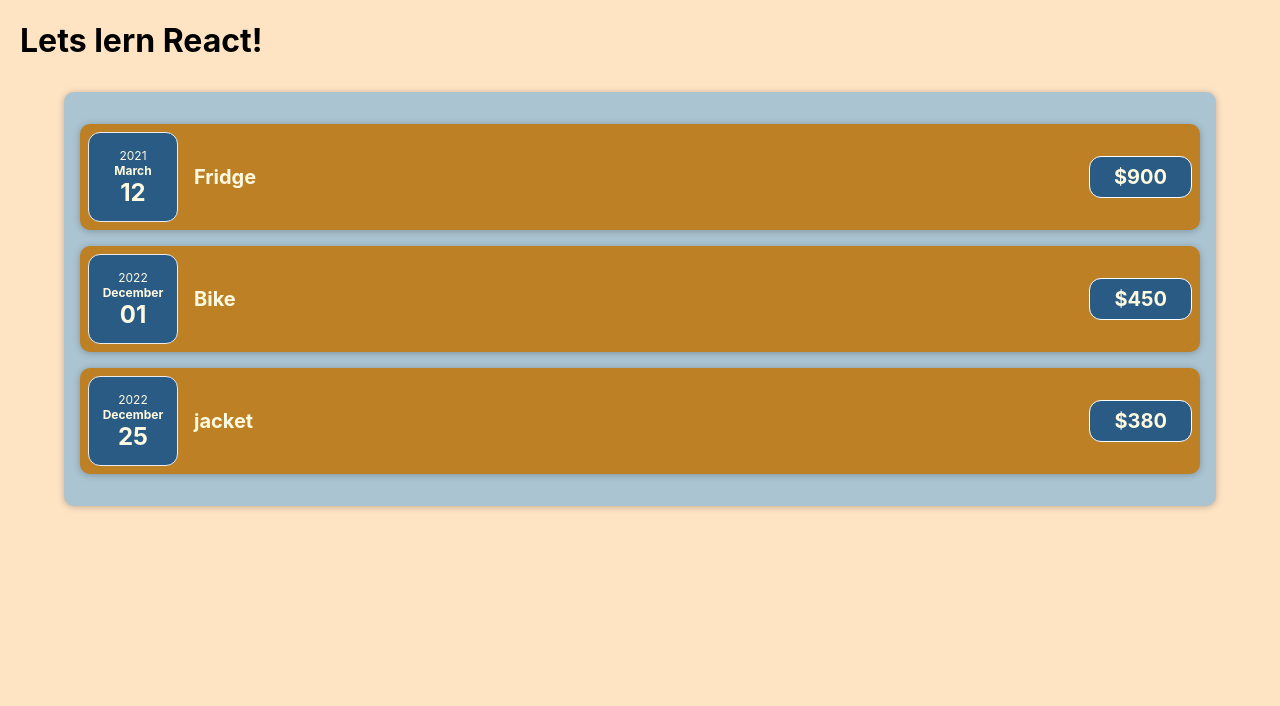
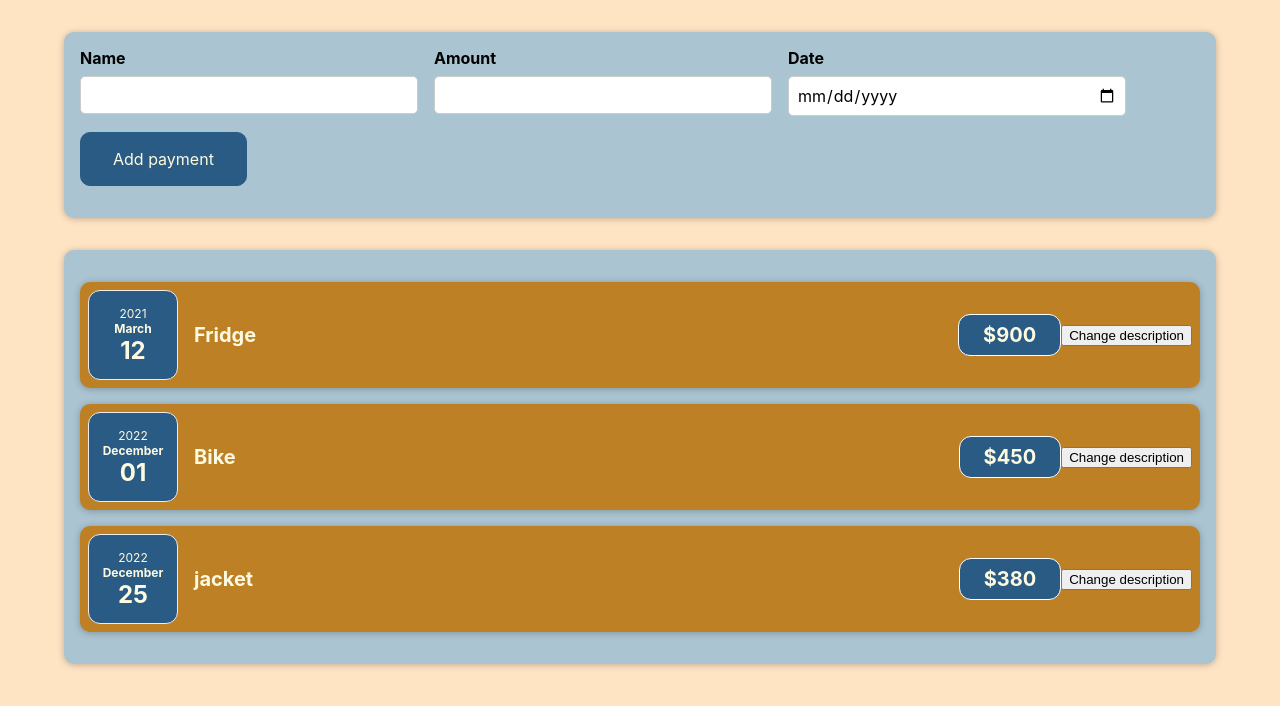
Before and after one commit to Radchenko87dmytro/payment-management, a React (Create React App) app: page / in a window 1280 px wide. Shown: the top 706 px of the page. Built offline with nearby package versions, Linux system fonts and the light colour scheme.

Commit message:
Adding input form and modifying useState function like (Set objects get information from userInput variable)

```diff
--- a/src/App.js
+++ b/src/App.js
@@ -1,10 +1,11 @@
 // import CostItem from "./components/CostItem";
 import React from "react";
 import Costs from "./components/Costs/Costs";
+import NewCost from "./components/NewCost/NewCost";
 
 
-
-function App() {
+// const App = () =>
+const App = () => {
 
 //const p = document.createElement('p');
 //p.textContent = 'Hey there!'
@@ -35,7 +36,7 @@ const costs = [
 
   return (
     <div>
-      <h1>Lets lern React!</h1>
+      <NewCost/>
       <Costs costs={costs}/>
 
       {/* <CostItem date={costs[0].date} description={costs[0].description} amount={costs[0].amount}/>
--- a/src/components/Costs/CostDate.js
+++ b/src/components/Costs/CostDate.js
@@ -1,6 +1,6 @@
 import './CostDate.css';
 
-function CostDate(props) {
+const CostDate = (props) => {
     const month = props.date.toLocaleString('en-US', {month: 'long'});
     const year = props.date.getFullYear();
     const day = props.date.toLocaleString('en-US', {day: '2-digit'});
--- a/src/components/Costs/CostItem.js
+++ b/src/components/Costs/CostItem.js
@@ -1,19 +1,28 @@
 import Card from '../UI/Card';
 import CostDate from './CostDate';
 import './CostItem.css';
+import React, { useState } from 'react';
 
-function CostItem(props) {
+const CostItem = (props) => {
+    // document.getElementById('root').addEventListener()
+    const [description, setDescription] = useState(props.description); // useState can exists only in this place in component
+    console.log("Text in component definition");
 
-
+    const changeDescriptionHandler = () => {
+        //description = "New Cost";
+        setDescription('New Cost'); //description = "New Cost"; & CostItem(props);
+        console.log(description);
+    };
 
     return (
         <Card className='cost-item'>
             <CostDate date ={props.date}/>
             <div className='cost-item__description'>
-                <h2>{props.description}</h2>
+                <h2>{description}</h2>
                 <div className='cost-item__price'>{"$"+props.amount}</div>
 
             </div>
+            <button onClick={changeDescriptionHandler}>Change description</button>
 
         </Card>
 
--- a/src/components/Costs/Costs.js
+++ b/src/components/Costs/Costs.js
@@ -2,7 +2,7 @@ import CostItem from "./CostItem";
 import "./Costs.css";
 import Card from "../UI/Card";
 
-function Costs (props){
+const Costs = (props) => {
 
     return(
         <Card className="costs">
--- /dev/null
+++ b/src/components/NewCost/CostForm.css
@@ -0,0 +1,26 @@
+.new-cost__controls {
+    display: flex;
+    flex-wrap: wrap;
+    gap: 1rem;
+    margin-bottom: 1rem;
+    text-align: left;
+  }
+
+  .new-cost__control label {
+    font-weight: bold;
+    margin-bottom: 0.5rem;
+    display: block;
+  }
+
+  .new-cost__control input {
+    font: inherit;
+    padding: 0.5rem;
+    border-radius: 5px;
+    border: 1px solid #ccc;
+    width: 20rem;
+    max-width: 100%;
+  }
+
+  .new-cost__actions {
+    text-align: left;
+  }
--- /dev/null
+++ b/src/components/NewCost/CostForm.js
@@ -0,0 +1,64 @@
+import { useState } from "react";
+import "./CostForm.css"
+
+const CostForm = () => {
+    // document.getElementById().addEventListener('Click', (event) => {})
+
+    // const [name, setName] = useState('');
+    // const [amount, setAmount] = useState('');
+    // const [date, setDate] = useState('');
+
+    const [userInput, setUserInput] = useState({
+        name: '',
+        amount: '',
+        date: '',
+    });
+
+
+    const nameChangeHandler = (event) => {
+        // setName(event.target.value);
+        setUserInput({
+            ...userInput, //save inf from object userInput
+            name: event.target.value
+        });
+    };
+
+    const amountChangeHandler = (event) => {
+        //setAmount(event.target.value);
+        setUserInput({
+            ...userInput, //save inf from object userInput
+            amount: event.target.value
+        });
+    };
+
+    const dateChangeHandler = (event) => {
+        // setDate(event.target.value);
+        setUserInput({
+            ...userInput, //save inf from object userInput
+            date: event.target.value
+        });
+    };
+
+    return <form>
+        <div className="new-cost__controls">
+            <div className="new-cost__control">
+                <label>Name</label>
+                <input type='text' onChange={nameChangeHandler}/>
+            </div>
+            <div className="new-cost__control">
+                <label>Amount</label>
+                <input type = 'number' min = '0.01' step = '0.01' onChange={amountChangeHandler}/>
+            </div>
+            <div className="new-cost__control">
+                <label>Date</label>
+                <input type = 'date' min = '2019-01-01' step = '2023-12-31' onChange={dateChangeHandler}/>
+            </div>
+            <div className="new-cost__actions">
+                <button tabIndex="submit">Add payment</button>
+            </div>
+        </div>
+
+    </form>
+}
+
+export default CostForm;
--- /dev/null
+++ b/src/components/NewCost/NewCost.css
@@ -0,0 +1,27 @@
+.new-cost {
+    background-color: #aac4d1;
+    padding: 1rem;
+    margin: 2rem auto;
+    width: 70rem;
+    max-width: 95%;
+    border-radius: 10px;
+    text-align: center;
+    box-shadow: 0 1px 7px rgba(0, 0, 0, 0.25);
+  }
+
+  .new-cost button {
+    font: inherit;
+    cursor: pointer;
+    padding: 1rem 2rem;
+    border: 1px solid #2a5b84;
+    background-color: #2a5b84;
+    color: #fefae1;
+    border-radius: 10px;
+    margin-right: 3px;
+  }
+
+  .new-cost button:hover,
+  .new-cost button:active {
+    background-color: #2a5c84b2;
+    border-color: #2a5c84b2;
+  }
--- /dev/null
+++ b/src/components/NewCost/NewCost.js
@@ -0,0 +1,10 @@
+import CostForm from "./CostForm";
+import "./NewCost.css";
+
+const NewCost = () => {
+    return <div className="new-cost">
+        <CostForm/>
+    </div>
+}
+
+export default NewCost;
--- a/src/components/UI/Card.js
+++ b/src/components/UI/Card.js
@@ -1,6 +1,6 @@
 import './Card.css';
 
-function Card(props){
+const Card = (props) => {
     const classes = 'card ' + props.className;
     return <div className={classes}>{props.children}</div>
 }
```
